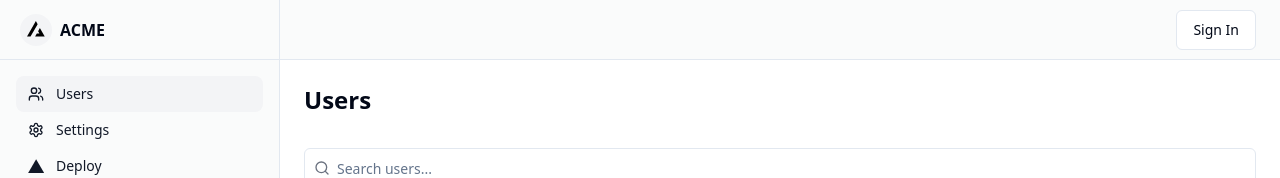
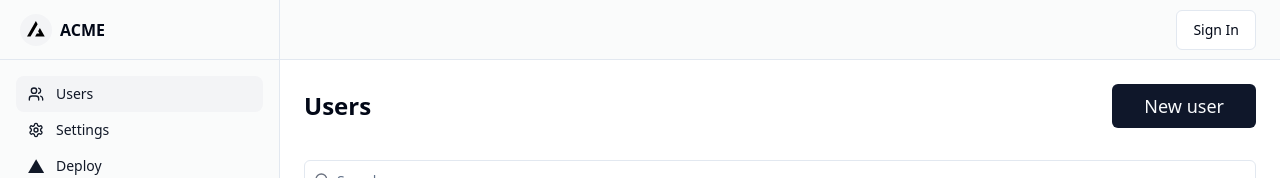
Before and after one commit to MateusCaltabiano/admin-dashboard-demo, a Next.js app: page / in a window 1280 px wide. Shown: the top 178 px of the page. Built offline with nearby package versions, Linux system fonts and the light colour scheme; no server answers; the database is empty.

Commit message:
add 'new user' button

```diff
--- a/app/page.tsx
+++ b/app/page.tsx
@@ -1,6 +1,7 @@
 import { getUsers } from '@/lib/db';
 import { UsersTable } from './users-table';
 import { Search } from './search';
+import { Button } from '@/components/ui/button';
 
 export default async function IndexPage({
   searchParams
@@ -13,8 +14,11 @@
 
   return (
     <main className="flex flex-1 flex-col p-4 md:p-6">
-      <div className="flex items-center mb-8">
+      <div className="flex justify-between items-center mb-8">
         <h1 className="font-semibold text-lg md:text-2xl">Users</h1>
+        <Button size="lg" className="text-lg">
+          New user
+        </Button>
       </div>
       <div className="w-full mb-4">
         <Search value={searchParams.q} />
```
